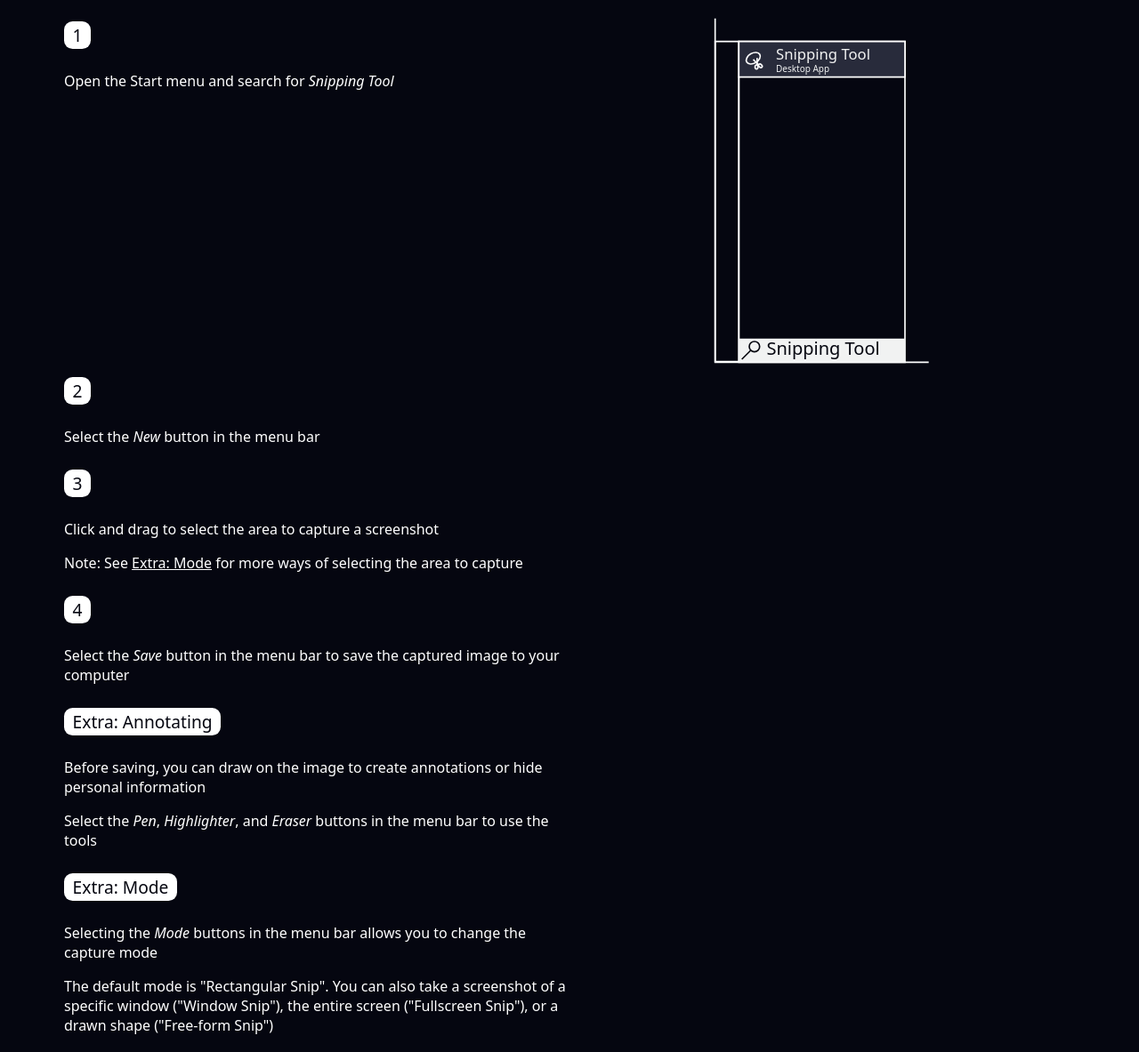
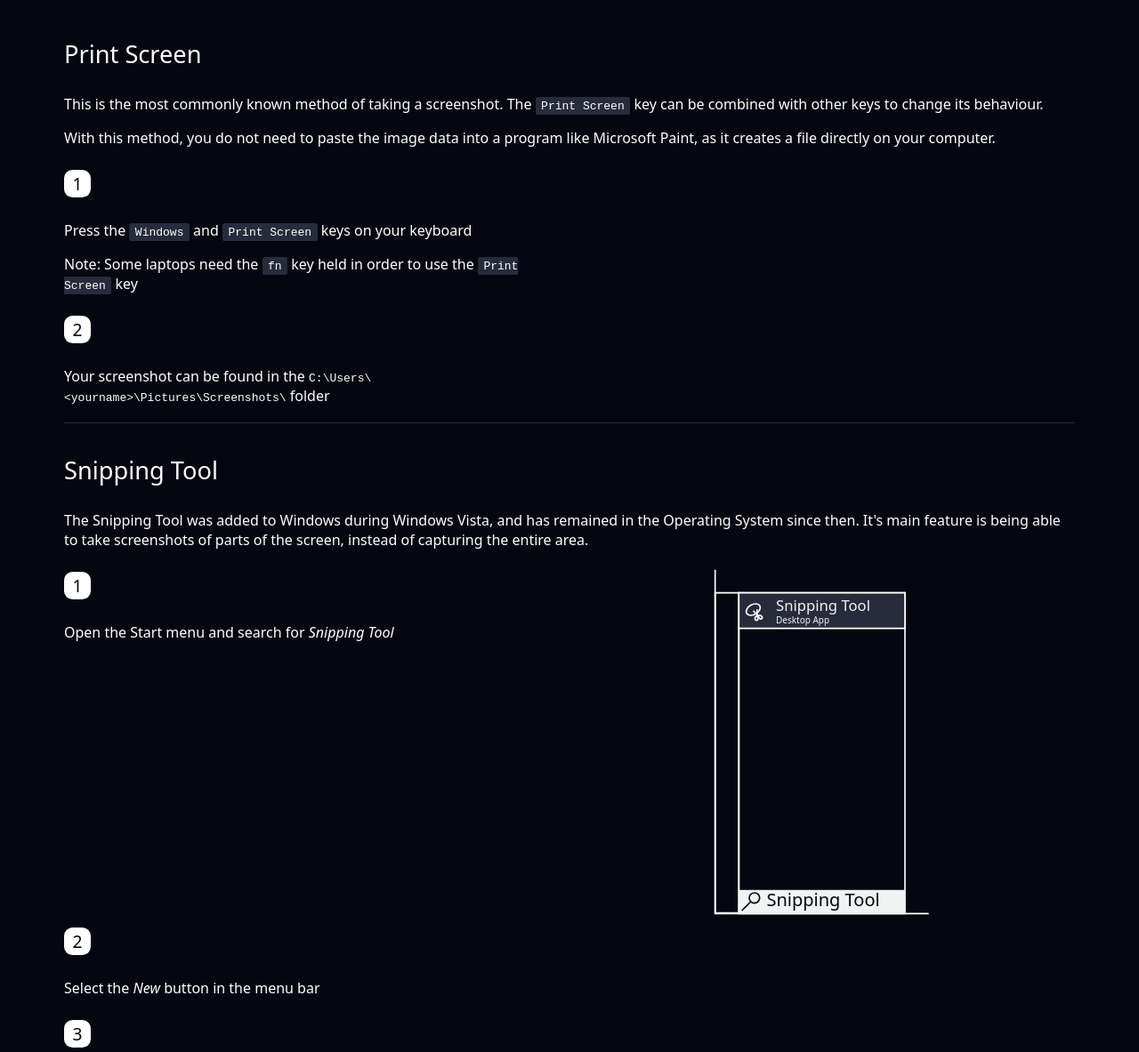
Before and after one commit to s-thom/howtoscreenshot, a website: page src/windows.html in a window 1280 px wide. Shown: the top 1183 px of the page at 89% size. Drawn offline with Linux system fonts and the light colour scheme.

Commit message:
Add other method of taking screenshots

```diff
--- a/src/windows.html
+++ b/src/windows.html
@@ -23,8 +23,38 @@
     <!-- todo -->
   </header>
   <main>
-    <article>
-      <section class="step" id="1">
+    <article id="win">
+      <section class="intro">
+        <h1 class="intro-title">Print Screen</h1>
+        <p>This is the most commonly known method of taking a screenshot. The <kbd>Print Screen</kbd> key can be combined with other keys to change its behaviour.</p>
+        <p>With this method, you do not need to paste the image data into a program like Microsoft Paint, as it creates a file directly on your computer.</p>
+      </section>
+      <section class="step" id="win-1">
+        <div class="step-half step-text">
+          <h2 class="step-title">1</h2>
+          <p>Press the <kbd>Windows</kbd> and <kbd>Print Screen</kbd> keys on your keyboard</p>
+          <p>Note: Some laptops need the <kbd>fn</kbd> key held in order to use the <kbd>Print Screen</kbd> key</p>
+        </div>
+        <div class="step-half step-diagram">
+          <!-- todo -->
+        </div>
+      </section>
+      <section class="step" id="win-2">
+        <div class="step-half step-text">
+          <h2 class="step-title">2</h2>
+          <p>Your screenshot can be found in the <code>C:\Users\&lt;yourname&gt;\Pictures\Screenshots\</code> folder</p>
+        </div>
+        <div class="step-half step-diagram">
+          <!-- todo -->
+        </div>
+      </section>
+    </article>
+    <article id="snip">
+      <section class="intro">
+        <h1 class="intro-title">Snipping Tool</h1>
+        <p>The Snipping Tool was added to Windows during Windows Vista, and has remained in the Operating System since then. It's main feature is being able to take screenshots of parts of the screen, instead of capturing the entire area.</p>
+      </section>
+      <section class="step" id="snip-1">
         <div class="step-half step-text">
           <h2 class="step-title">1</h2>
           <p>Open the Start menu and search for <em>Snipping Tool</em></p>
@@ -49,7 +79,7 @@
           </svg>
         </div>
       </section>
-      <section class="step" id="2">
+      <section class="step" id="snip-2">
         <div class="step-half step-text">
           <h2 class="step-title">2</h2>
           <p>Select the <em>New</em> button in the menu bar</p>
@@ -58,7 +88,7 @@
           <!-- todo -->
         </div>
       </section>
-      <section class="step" id="3">
+      <section class="step" id="snip-3">
         <div class="step-half step-text">
           <h2 class="step-title">3</h2>
           <p>Click and drag to select the area to capture a screenshot</p>
@@ -68,7 +98,7 @@
           <!-- todo -->
         </div>
       </section>
-      <section class="step" id="4">
+      <section class="step" id="snip-4">
         <div class="step-half step-text">
           <h2 class="step-title">4</h2>
           <p>Select the <em>Save</em> button in the menu bar to save the captured image to your computer</p>
@@ -77,7 +107,7 @@
           <!-- todo -->
         </div>
       </section>
-      <section class="step" id="extra-annotating">
+      <section class="step" id="snip-extra-annotating">
         <div class="step-half step-text">
           <h2 class="step-title">Extra: Annotating</h2>
           <p>Before saving, you can draw on the image to create annotations or hide personal information</p>
@@ -87,7 +117,7 @@
           <!-- todo -->
         </div>
       </section>
-      <section class="step" id="extra-mode">
+      <section class="step" id="snip-extra-mode">
         <div class="step-half step-text">
           <h2 class="step-title">Extra: Mode</h2>
           <p>Selecting the <em>Mode</em> buttons in the menu bar allows you to change the capture mode</p>
```
